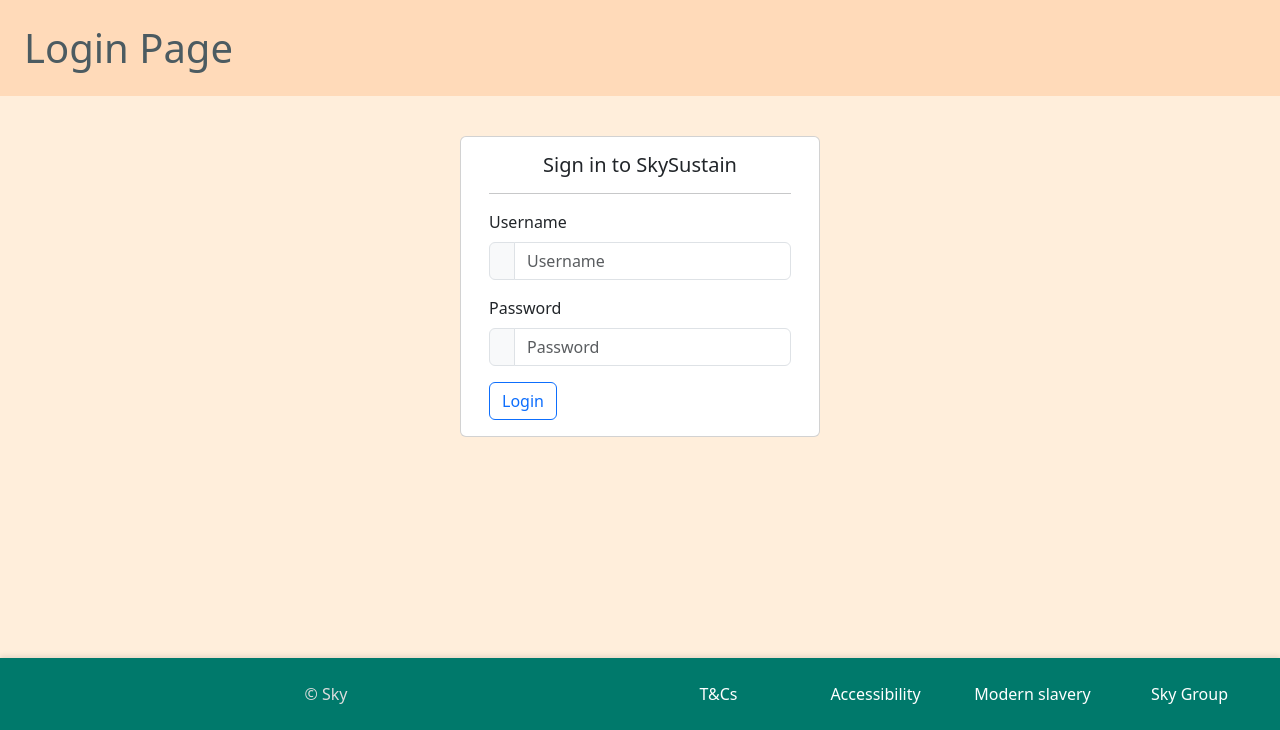
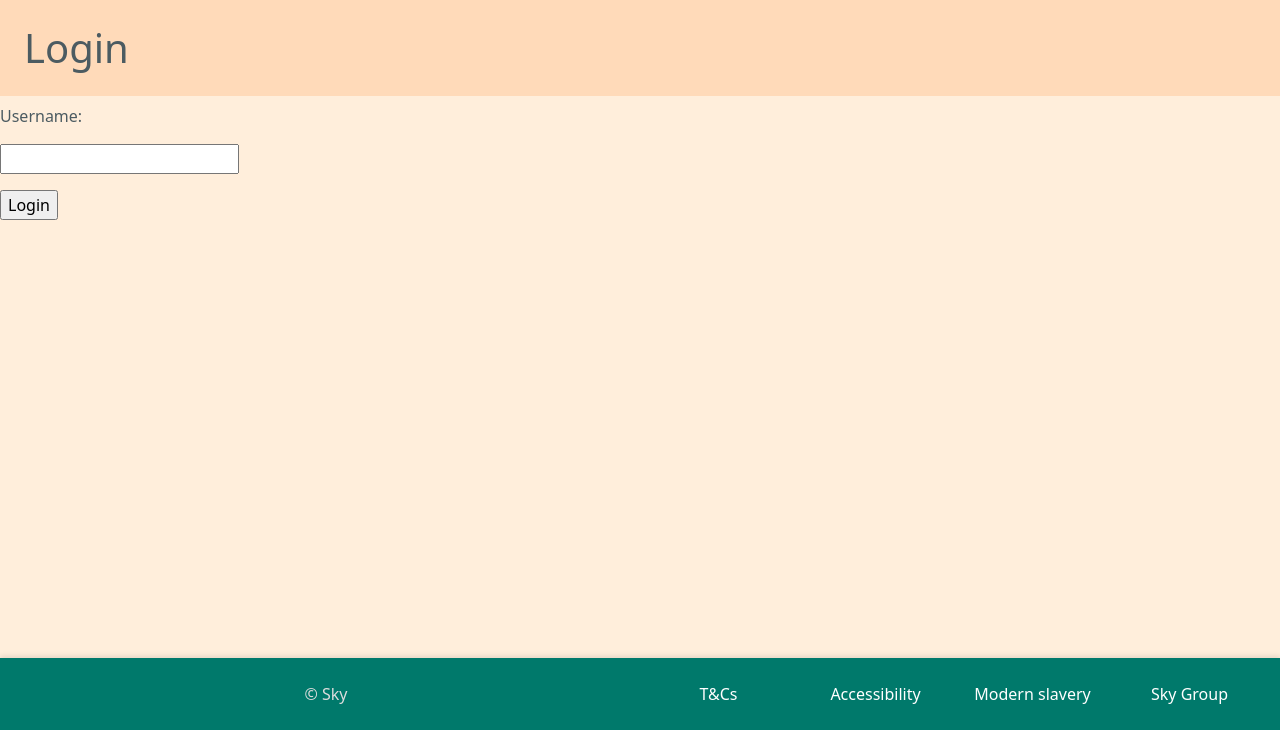
Before and after one commit to mahsan2002/4Loop, a Flask app: page /login in a window 1280 px wide. Shown: the part 70-800 px from the top of the page. Run offline with Flask 3, Linux system fonts and the light colour scheme.

Commit message:
CREATE: Login functionality added to login.html

```diff
--- a/application/login.py
+++ b/application/login.py
@@ -9,7 +9,6 @@
 
 
 import re
-
 
 def is_strong_password(password):
     """Check if the password is strong."""
@@ -35,6 +34,7 @@ def is_strong_password(password):
 
     return True, "Password is strong."
 
+
 def get_username_and_password():
     """Prompt user for username and password."""
     username = input("Enter your username: ")
@@ -48,5 +48,6 @@ def get_username_and_password():
     else:
         print(f"Password is not strong enough: {feedback}")
 
+
 if __name__ == "__main__":
     get_username_and_password()
--- a/application/my_connector.py
+++ b/application/my_connector.py
@@ -29,8 +29,11 @@ def get_db_connection():
 
     return mydb
 
+
 def get_users():
     conn = get_db_connection()
+
+    # cursor() allows you to interact with the sql database.
     cursor = conn.cursor()
 
     sql = "Select ID, username from db_users"
@@ -42,6 +45,7 @@ def get_users():
         user_list.append({'ID': user[0], 'username': user[1]})
     return user_list
 
+
 def add_user(username, password):
     conn = get_db_connection()
     cursor = conn.cursor()
--- a/application/routes.py
+++ b/application/routes.py
@@ -1,4 +1,6 @@
-from flask import render_template, request, redirect, url_for
+import sys
+
+from flask import render_template, request, redirect, url_for, session
 
 from application import app
 from application.my_connector import get_users, add_user
@@ -9,7 +11,9 @@ from application.login import is_strong_password
 @app.route('/home')
 # @app.route('/home')
 def home():
+
     return render_template('HomePage.html', title='Home')
+
 
 @app.route('/welcome/<name>')
 def welcome(name):
@@ -21,25 +25,43 @@ def contact_us():
     # code goes here
     return render_template('contact.html', location='Osterley', title='Contact Us')
 
+
 @app.route('/aboutus')
 def about_us():
     # code goes here
     return render_template('AboutUs.html', title='About us')
 
-@app.route('/login')
+
+@app.route('/login', methods=['GET', 'POST'])
 def login():
-    # code goes here
-    return render_template('login.html', title='Login Page')
+
+    if request.method == 'POST':
+        username = request.form['username']
+
+        logged_in_users = get_users()
+
+        for user in logged_in_users:
+
+            if username == user['username']:
+                print('Its a match')
+                return render_template('HomePage.html', title="Home")
+            else:
+                print('No match')
+
+    return render_template('login.html', title="Login")
+
 
 @app.route('/leaderboard')
 def leaderboard():
     # code goes here
     return render_template('Leaderboard.html', title='Leaderboard')
 
+
 @app.route('/tracker')
 def tracker():
     # code goes here
     return render_template('tracker.html', title='Tracker')
+
 
 @app.route('/users')
 def all_users_from_db():
@@ -47,10 +69,10 @@ def all_users_from_db():
     print(users_from_db)
     return render_template('users.html', users=users_from_db, title='Database People')
 
+
 @app.route('/register', methods=['GET', 'POST'])
 def register():
     error = ""
-
 
     if request.method == 'POST':
         username = request.form['username']
@@ -64,6 +86,6 @@ def register():
         else:
 
             add_user(username, password)
-            return redirect(url_for('home'))
+            return redirect(url_for('login'))
 
-    return render_template('register.html', title='Add User', message=error)
+    return render_template('register.html', title='Register', message=error)
--- a/application/templates/login.html
+++ b/application/templates/login.html
@@ -1,40 +1,11 @@
 {% extends "layout.html" %}
 
 {% block body_content %}
-
-    <div class="container">
-
-        <div class="row">
-            <div class="col text-center"></div>
-
-                <div class="card col" style="width: 18rem;">
-                    <div class="card-body ">
-
-                        <h5 class="card-title text-center">Sign in to SkySustain</h5>
-                        <hr>
-
-                            <form action="" method="POST">
-                                <label for="username" class="form-label">Username</label>
-
-                                <div class="input-group mb-3"><span class="input-group-text" id="username"></span>
-                                    <input  type="text" class="form-control" placeholder="Username" aria-label="Username" aria-describedby="username">
-                                </div>
-
-                                <label for="password" class="form-label">Password</label>
-
-                                <div class="input-group mb-3"><span class="input-group-text" id="password"></span>
-                                    <input type="text" class="form-control" placeholder="Password" aria-label="Username" aria-describedby="password">
-                                </div>
-
-                            </form>
-
-                        <div>
-                            <button type="button" class="btn btn-outline-primary text-center">Login</button>
-                        </div>
-                    </div>
-                </div>
-            <div class="col text-center"></div>
-        </div>
-    </div>
-
+    <section>
+       <form action="" method="POST">
+          <p><label for="username">Username: </label></p>
+          <p><input type="text" id="username" name="username"/></p>
+          <p><input type=submit value='Login' /></p>
+       </form>
+    </section>
 {% endblock %}
```
